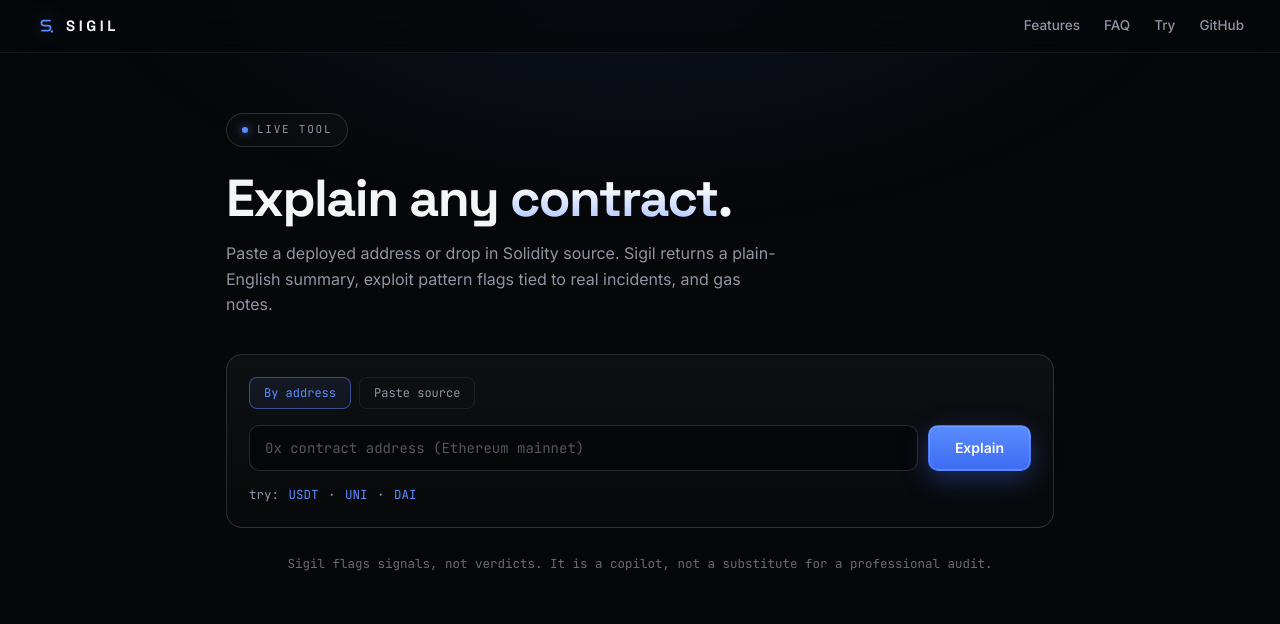
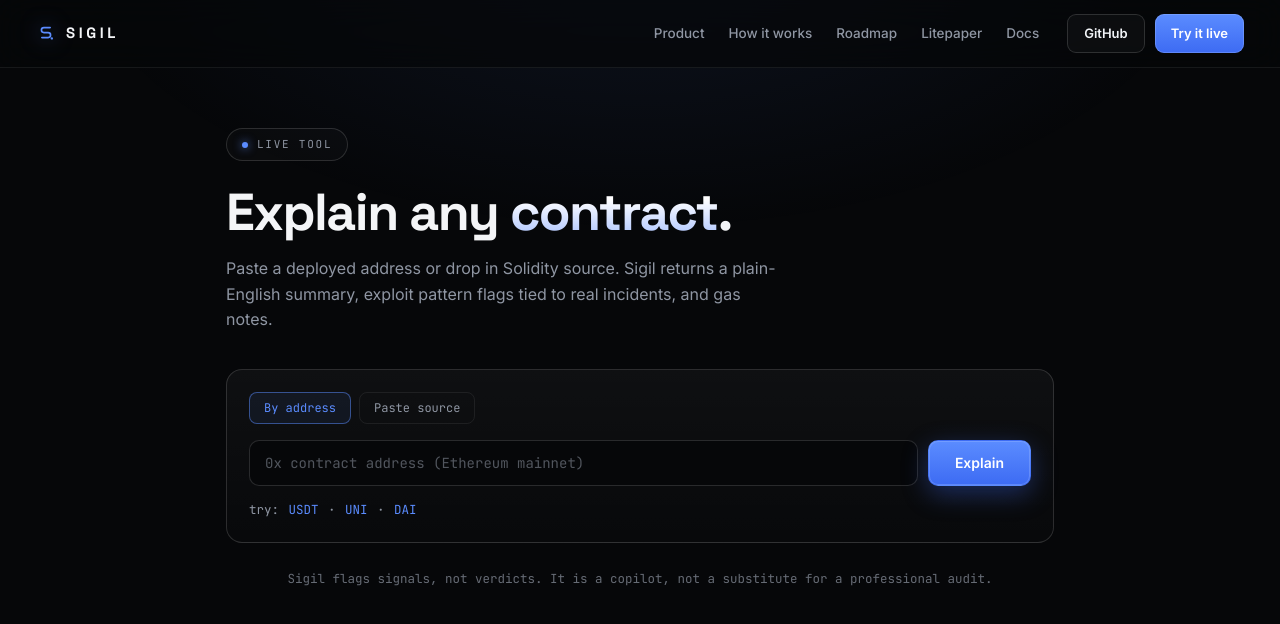
Before and after one commit to rohankanojia25/sigil-website, a website: page try/index.html in a window 1280 px wide. Drawn offline with Linux system fonts and the light colour scheme.

Commit message:
Update index.html

```diff
--- a/try/index.html
+++ b/try/index.html
@@ -112,11 +112,16 @@
         <span>SIGIL</span>
       </a>
       <nav class="nav-links" aria-label="Primary">
-        <a href="/#features">Features</a>
-        <a href="/#faq">FAQ</a>
-        <a href="/try">Try</a>
-        <a href="https://github.com" target="_blank" rel="noreferrer">GitHub</a>
+        <a href="/#product">Product</a>
+        <a href="/#how">How it works</a>
+        <a href="/#roadmap">Roadmap</a>
+        <a href="/litepaper/">Litepaper</a>
+        <a href="/docs/">Docs</a>
       </nav>
+      <div style="display:flex; gap:10px;">
+        <a href="https://github.com" target="_blank" rel="noreferrer" style="display:inline-flex;align-items:center;padding:8px 16px;border-radius:9px;font-size:13px;font-weight:600;border:1px solid rgba(255,255,255,0.14);color:#F2F4F8;background:rgba(255,255,255,0.03);text-decoration:none;">GitHub</a>
+        <a href="/try" style="display:inline-flex;align-items:center;padding:8px 16px;border-radius:9px;font-size:13px;font-weight:600;color:#fff;background:linear-gradient(180deg,#5B8CFF,#3D6BF3);text-decoration:none;box-shadow:0 0 0 1px rgba(157,185,255,0.35) inset;">Try it live</a>
+      </div>
     </div>
   </header>
 
```
